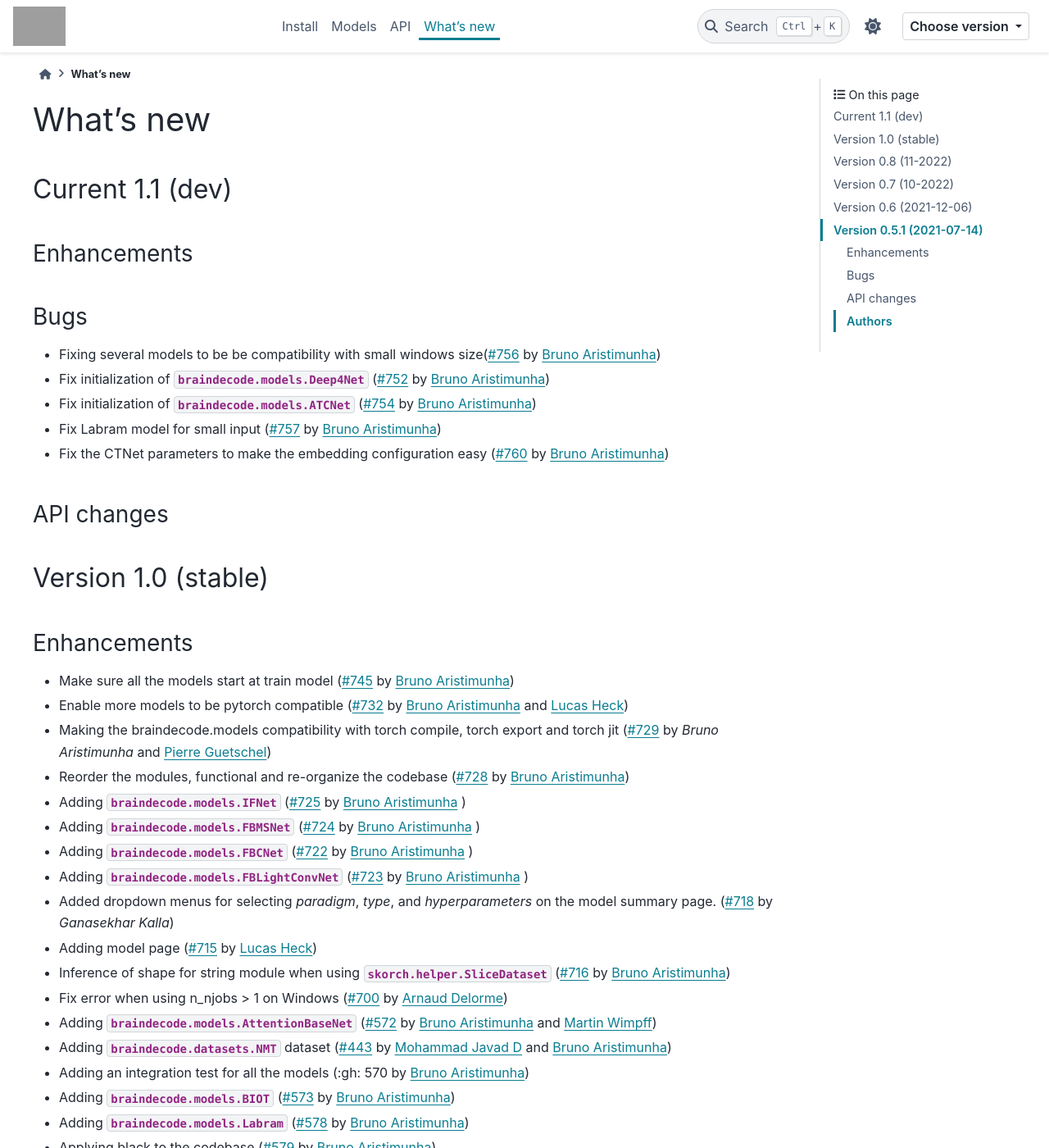
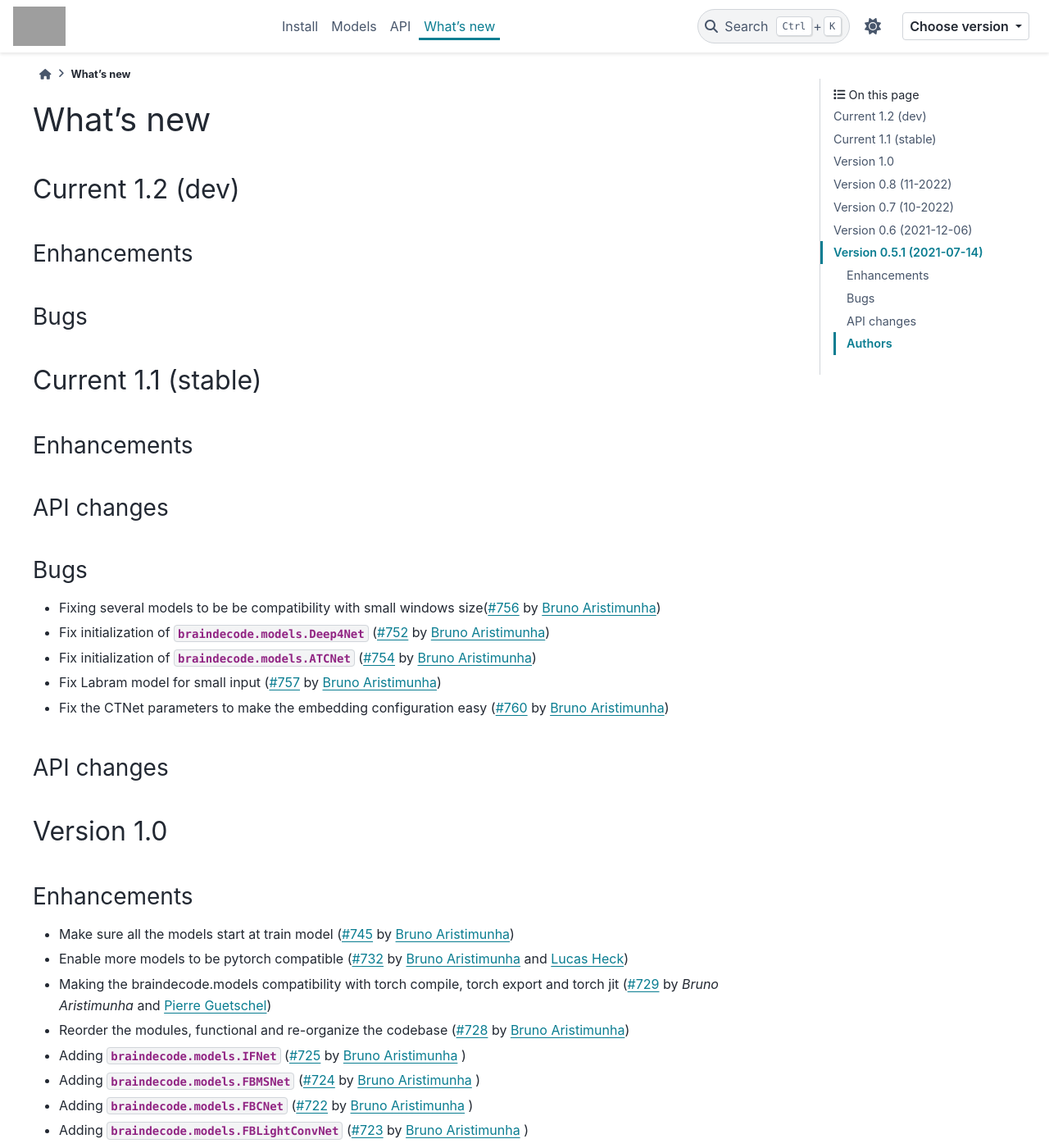
Before and after one commit to braindecode/braindecode, a Sphinx documentation site: the page built from docs/whats_new.rst, in a window 1280 px wide and 1400 px high. Shown: the whole window at 82% size. Built offline with Sphinx 7.4.7 and the PyData theme 0.15.4, drawn with Linux system fonts in a browser that asks for light colours; pages that are not in the unit, such as notebooks, are missing from menus; comment, search, counter and statistics services are not loaded; grey boxes are pictures that could not be loaded.

Commit message:
Release 1.1.0 (#762)
* updating the whats new filw

* changing the version pin

```diff
--- a/docs/whats_new.rst
+++ b/docs/whats_new.rst
@@ -17,11 +17,24 @@ What's new
 
 .. _current:
 
-Current 1.1 (dev)
+Current 1.2 (dev)
 ----------------------
 
 Enhancements
 ~~~~~~~~~~~~
+
+Bugs
+~~~~
+
+Current 1.1 (stable)
+----------------------
+
+Enhancements
+~~~~~~~~~~~~
+
+API changes
+~~~~~~~~~~~
+
 
 Bugs
 ~~~~
--- a/pyproject.toml
+++ b/pyproject.toml
@@ -1,6 +1,6 @@
 [project]
 name = "braindecode"
-version = "1.0.0"
+version = "1.1.0"
 description = "Deep learning software to decode EEG, ECG or MEG signals"
 authors = [{ name = "Robin Tibor Schirrmeister", email = "robintibor@gmail.com" }]
 maintainers = [
```
Also changed, not shown: other parts of docs/whats_new.rst (+1 -1 lines), docs/_static/versions.json (+8 -3 lines).
